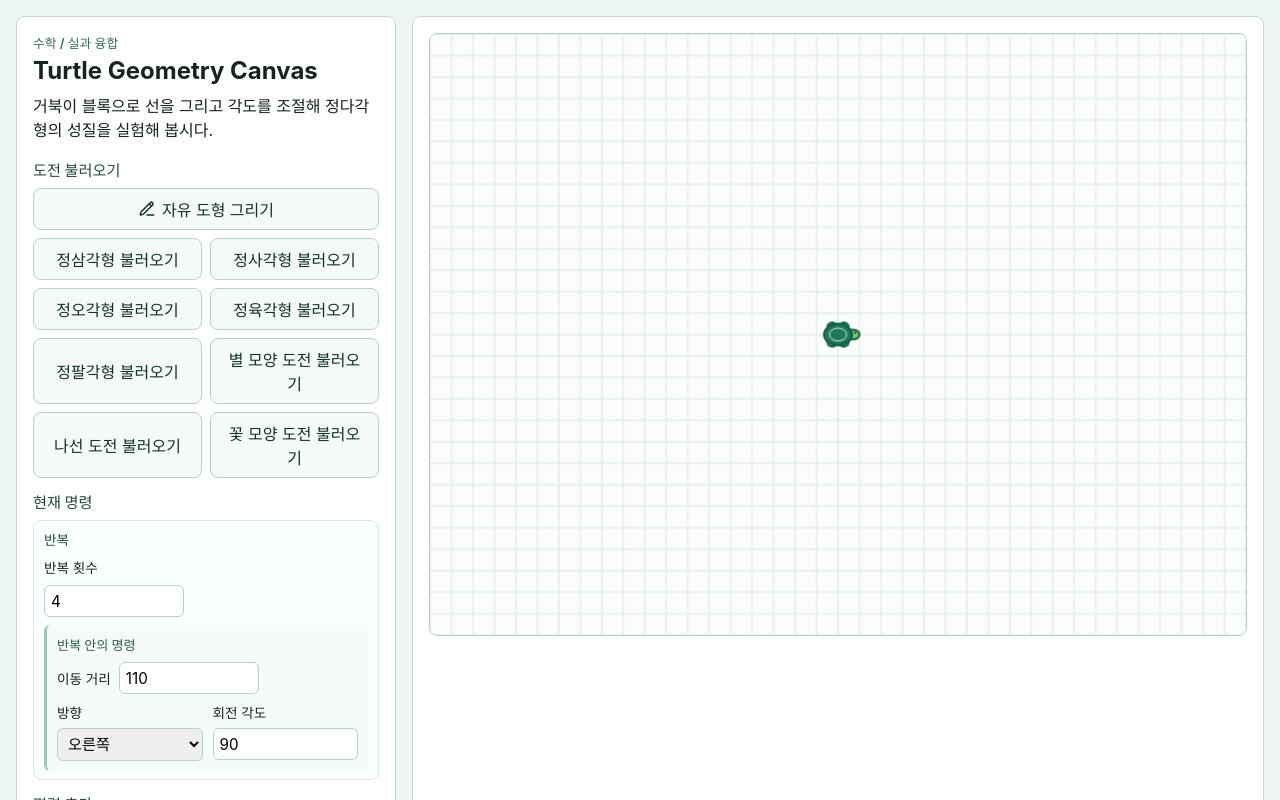
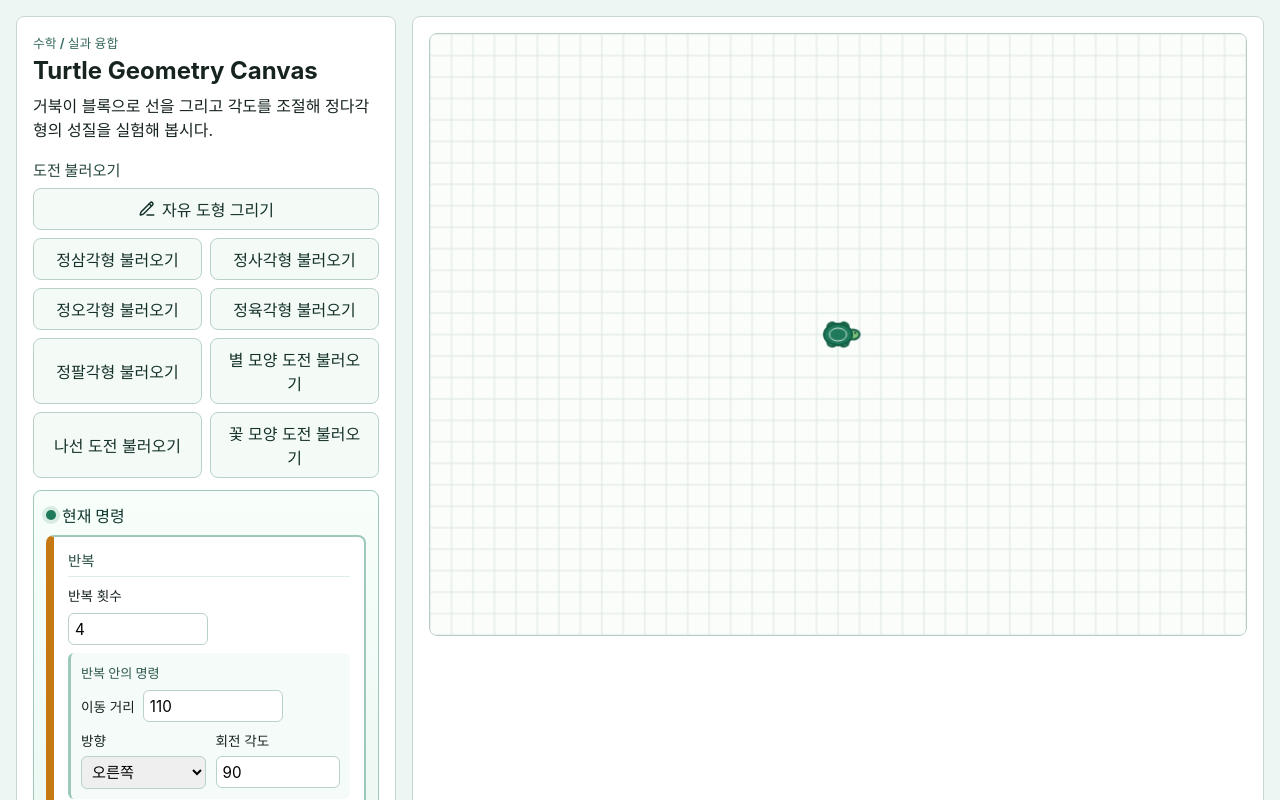
Before and after one commit to WBmaker2/turtle-geometry-canvas, a React (Vite) app: page / in a window 1280 px wide. Shown: the top 800 px of the page. Built offline with nearby package versions, Linux system fonts and the light colour scheme.

Commit message:
style: highlight current command cards

```diff
--- a/src/App.css
+++ b/src/App.css
@@ -49,6 +49,30 @@
   color: #27463e;
 }
 
+.command-section {
+  padding: 12px;
+  border: 1px solid #9ec8bc;
+  border-radius: 8px;
+  background: linear-gradient(180deg, #f8fffb 0%, #edf8f3 100%);
+}
+
+.command-section h2 {
+  display: inline-flex;
+  align-items: center;
+  gap: 6px;
+  color: #12382f;
+  font-size: 1rem;
+}
+
+.command-section h2::before {
+  content: '';
+  width: 10px;
+  height: 10px;
+  border-radius: 999px;
+  background: #1f7a5c;
+  box-shadow: 0 0 0 4px rgba(31, 122, 92, 0.14);
+}
+
 .button-row,
 .action-row {
   display: grid;
@@ -97,18 +121,22 @@ button svg {
   list-style: none;
   margin: 0;
   padding: 0;
-  border: 1px solid #d9e8e2;
-  border-radius: 8px;
-  background: #fbfefe;
+  display: grid;
+  gap: 10px;
 }
 
 .command-row {
-  border-bottom: 1px solid #deebe6;
-  padding: 8px 10px;
+  position: relative;
+  border: 2px solid #9ec8bc;
+  border-left: 8px solid #1f7a5c;
+  border-radius: 8px;
+  padding: 12px 14px;
   font-size: 0.95rem;
   min-height: 40px;
   display: flex;
   align-items: center;
+  background: #ffffff;
+  box-shadow: 0 4px 0 rgba(31, 122, 92, 0.12);
 }
 
 .command-row--editable {
@@ -117,8 +145,24 @@ button svg {
   gap: 8px;
 }
 
+.command-row--move {
+  border-left-color: #2f7dd1;
+}
+
+.command-row--turn,
+.command-row--repeatPolygon {
+  border-left-color: #c67813;
+}
+
+.command-row--penColor {
+  border-left-color: #6c4fb6;
+}
+
 .block-title {
-  font-size: 0.85rem;
+  width: 100%;
+  border-bottom: 1px solid #dcece6;
+  padding-bottom: 6px;
+  font-size: 0.9rem;
   font-weight: 700;
   margin: 0;
   color: #264e45;
@@ -261,11 +305,9 @@ button svg {
   text-align: center;
 }
 
-.command-row:last-child {
-  border-bottom: 0;
-}
-
 .command-row.empty {
+  border-left-color: #91a8a0;
+  box-shadow: none;
   color: #6d7f79;
 }
 
--- a/src/components/CommandPanel.tsx
+++ b/src/components/CommandPanel.tsx
@@ -155,11 +155,14 @@ export function CommandPanel({
         </div>
       </section>
 
-      <section className="panel-section">
+      <section className="panel-section command-section">
         <h2>현재 명령</h2>
         <ul className="command-list" aria-label="현재 블록 목록">
           {blocks.map((block) => (
-            <li key={block.id} className="command-row command-row--editable">
+            <li
+              key={block.id}
+              className={`command-row command-row--editable command-row--${block.kind}`}
+            >
               <p className="block-title" aria-label={`${getBlockTitle(block.kind)} 블록`}>
                 {getBlockTitle(block.kind)}
               </p>
```
